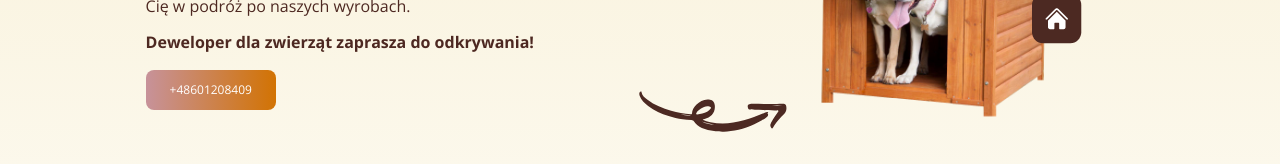
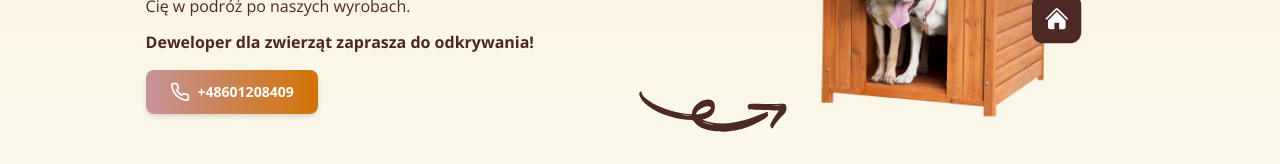
Before and after one commit to marc3601/noanzo-2.0, a Next.js app: page / in a window 1280 px wide. Shown: the part 268-432 px from the top of the page. Built offline with nearby package versions, Linux system fonts and the light colour scheme; no server answers.

Commit message:
Add icons and styling improvements to MainCTA buttons

```diff
--- a/src/app/components/MainCTA.tsx
+++ b/src/app/components/MainCTA.tsx
@@ -2,13 +2,53 @@ import Link from "next/link";
 import React from "react";
 
 const MainCTA = ({ text, noaction }: { text: string; noaction?: boolean }) => {
+  // Don't render if it's a price button with "0 zł"
+  if (noaction && (text === "0 zł" || text.startsWith("0 "))) {
+    return null;
+  }
+
   return (
     <div className='mt-4 mb-4'>
-      <div className='inline-block p-3 rounded-lg bg-[linear-gradient(90deg,#c7929a,#d27303)] text-white text-xs pl-6 pr-6'>
+      <div className={`inline-block p-3 rounded-lg text-white pl-6 pr-6 shadow-md hover:shadow-lg transition-shadow duration-200 ${
+        noaction
+          ? 'bg-[linear-gradient(90deg,rgb(77,40,33),rgb(97,60,53))] text-base sm:text-lg md:text-xl'
+          : 'bg-[linear-gradient(90deg,#c7929a,#d27303)] text-xs sm:text-sm'
+      }`}>
         {noaction ? (
-          <p className='font-bold'>{text}</p>
+          <div className='flex items-center gap-2 whitespace-nowrap'>
+            {/* Price Tag Icon */}
+            <svg
+              xmlns="http://www.w3.org/2000/svg"
+              viewBox="0 0 24 24"
+              fill="none"
+              stroke="currentColor"
+              strokeWidth="2"
+              strokeLinecap="round"
+              strokeLinejoin="round"
+              className="w-5 h-5 sm:w-6 sm:h-6 md:w-7 md:h-7"
+            >
+              <path d="M20.59 13.41l-7.17 7.17a2 2 0 0 1-2.83 0L2 12V2h10l8.59 8.59a2 2 0 0 1 0 2.82z"></path>
+              <line x1="7" y1="7" x2="7.01" y2="7"></line>
+            </svg>
+            <p className='font-bold'>{text}</p>
+          </div>
         ) : (
-          <Link href={"tel:+48601208409"}>{text}</Link>
+          <Link href={"tel:+48601208409"} className='flex items-center gap-2 whitespace-nowrap'>
+            {/* Phone Icon */}
+            <svg
+              xmlns="http://www.w3.org/2000/svg"
+              viewBox="0 0 24 24"
+              fill="none"
+              stroke="currentColor"
+              strokeWidth="2"
+              strokeLinecap="round"
+              strokeLinejoin="round"
+              className="w-4 h-4 sm:w-5 sm:h-5"
+            >
+              <path d="M22 16.92v3a2 2 0 0 1-2.18 2 19.79 19.79 0 0 1-8.63-3.07 19.5 19.5 0 0 1-6-6 19.79 19.79 0 0 1-3.07-8.67A2 2 0 0 1 4.11 2h3a2 2 0 0 1 2 1.72 12.84 12.84 0 0 0 .7 2.81 2 2 0 0 1-.45 2.11L8.09 9.91a16 16 0 0 0 6 6l1.27-1.27a2 2 0 0 1 2.11-.45 12.84 12.84 0 0 0 2.81.7A2 2 0 0 1 22 16.92z"></path>
+            </svg>
+            <span className='font-bold'>{text}</span>
+          </Link>
         )}
       </div>
     </div>
```
